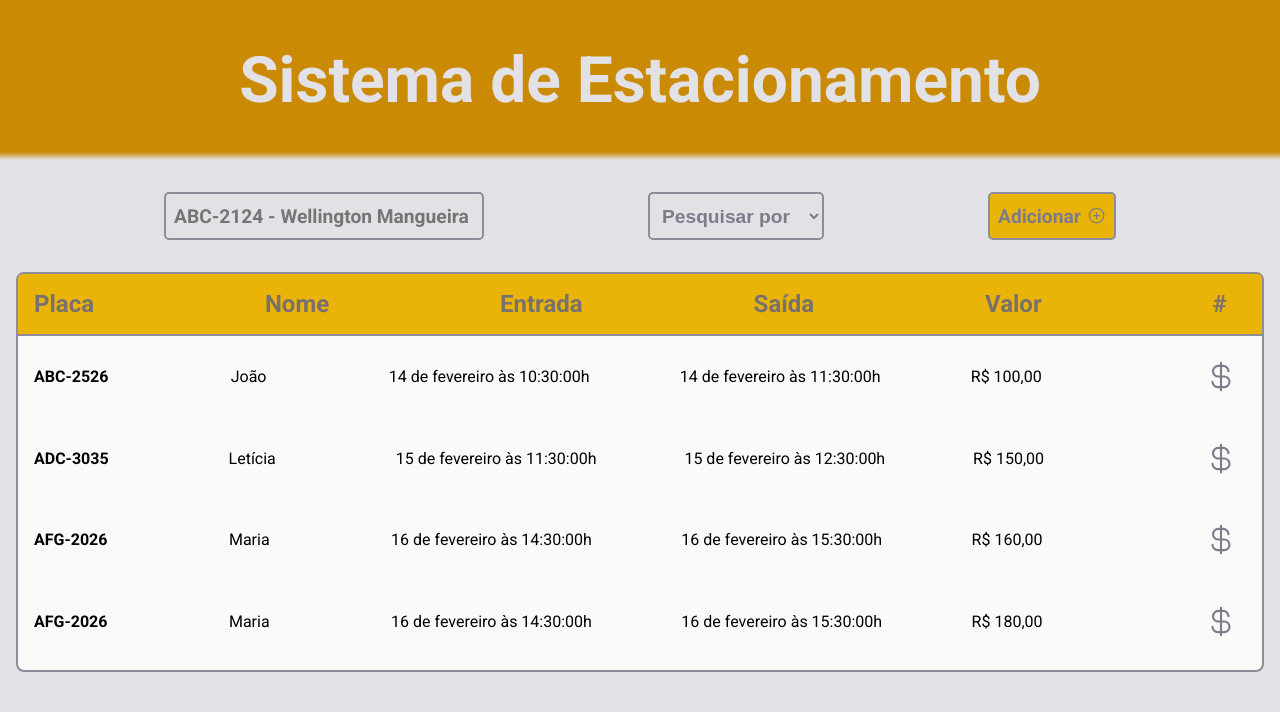
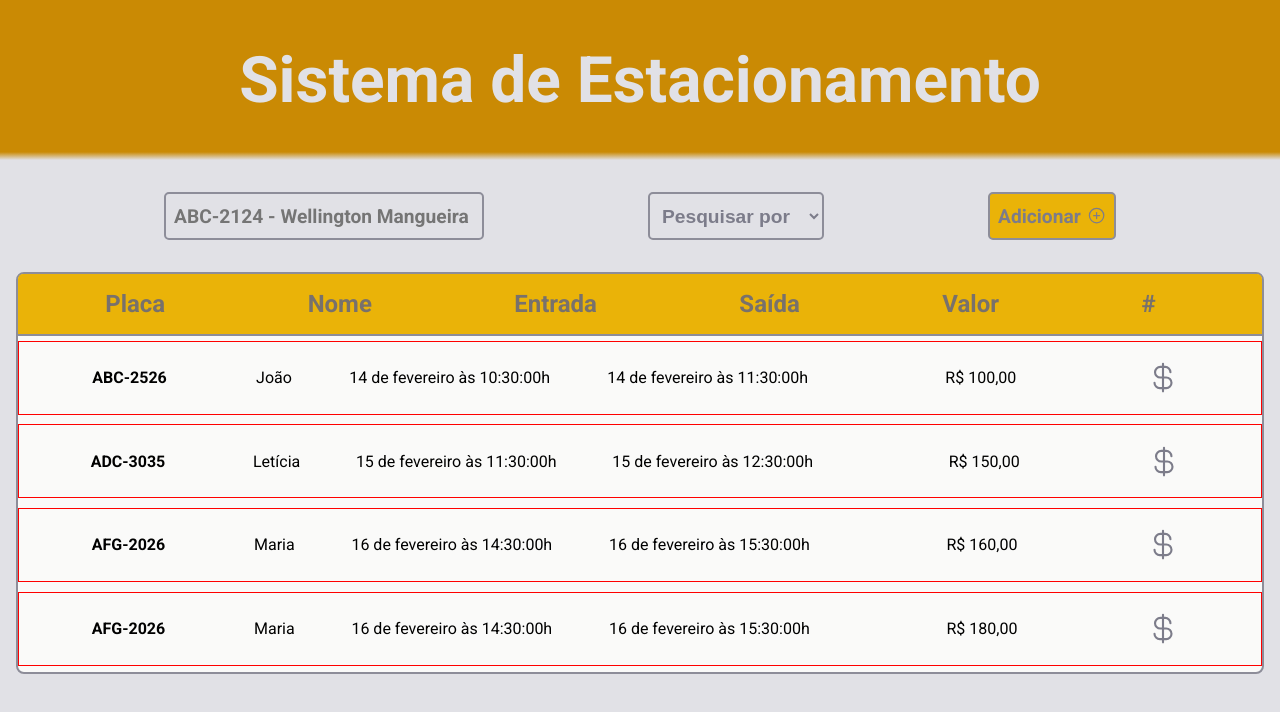
Before and after one commit to leticea/parking-system-react, a React (Vite) app: page / in a window 1280 px wide. Shown: the top 712 px of the page. Built offline with nearby package versions, Linux system fonts and the light colour scheme.

Commit message:
editando o layout

```diff
--- a/src/components/HomeContainer.module.css
+++ b/src/components/HomeContainer.module.css
@@ -91,7 +91,7 @@
   border-bottom: 2px solid var(--gray-400);
 
   display: flex;
-  justify-content: space-between;
+  justify-content: space-around;
   padding: 1rem;
   font-size: 1.5rem;
 
@@ -103,14 +103,13 @@
 }
 
 .infoContainer {
-  max-height: 300px;
+  max-height: 21rem;
   display: flex;
   align-items: center;
   flex-direction: column;
   justify-content: space-between;
   font-size: 1.2rem;
   overflow-x: hidden;
-  //overflow-y: scroll;
 
   //border: 1px solid red;
 }
--- a/src/components/RegisteredVehicle.module.css
+++ b/src/components/RegisteredVehicle.module.css
@@ -2,21 +2,21 @@
   width: 100%;
   display: flex;
   align-items: center;
-  justify-content: space-between;
+  justify-content: space-evenly;
   padding: 1rem;
   font-size: 1rem;
   margin: 0.3rem;
 
-  //border: 1px solid red;
+  border: 1px solid red;
 }
 
 .dataContainer p {
-  margin-left: 3rem;
-  margin-right: 2rem;
+  margin-left: -2rem;
+  margin-right: rem;
 }
 
 .dataContainer span {
-  margin-right: 4rem;
+  margin-left: 5rem;
 }
 
 .dataContainer button {
@@ -27,6 +27,8 @@
   color: var(--gray-500);
   cursor: pointer;
 
+  display: flex;
+
   //border: 1px solid red;
 }
 
```
